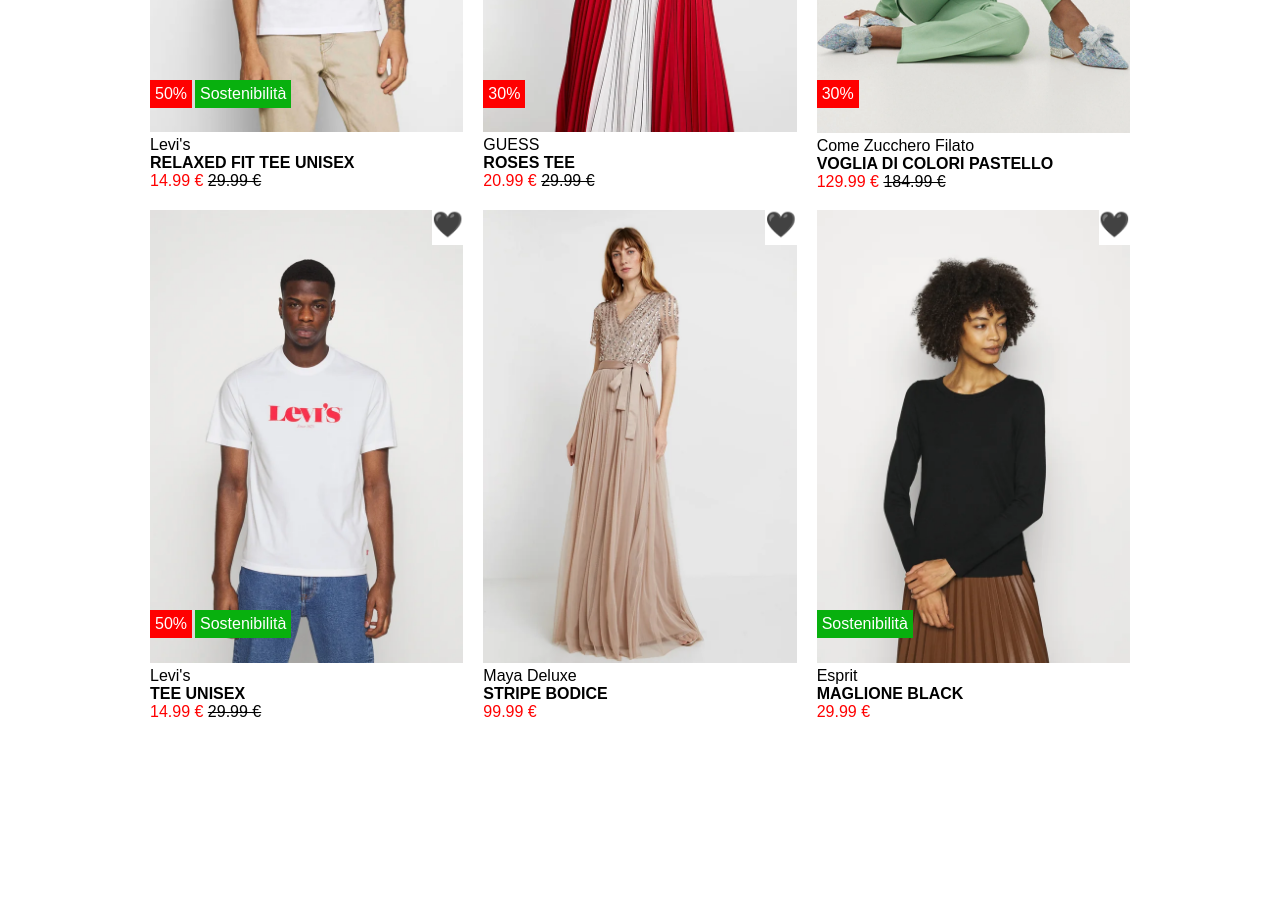
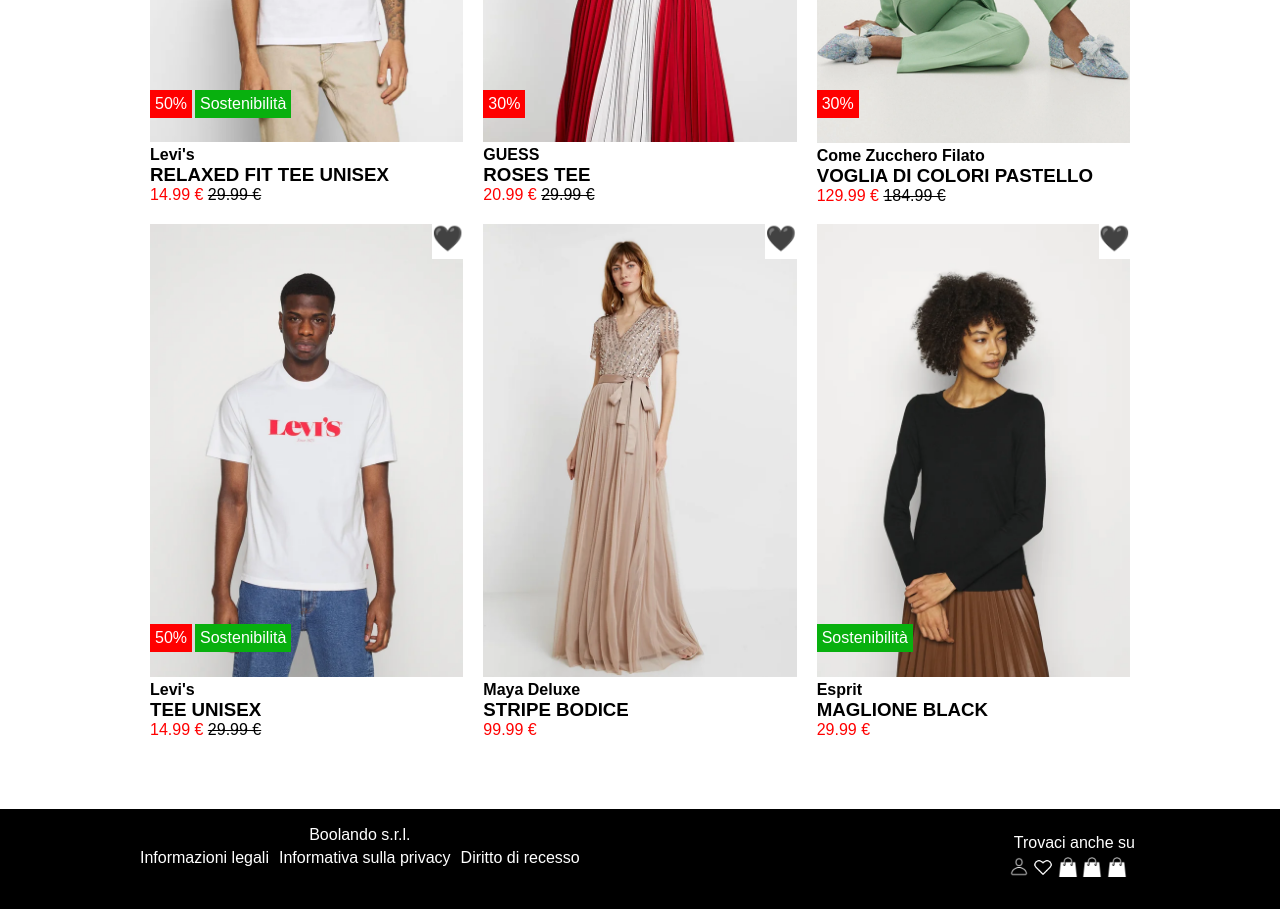
Before and after one commit to Lorenzo-Malatesta99/html-css-boolando, a plain HTML site: page index.html in a window 1280 px wide. Shown: the part 420-1329 px from the top of the page. Before the commit the page ends 1151 px from the top, so only its background shows below. Drawn offline with Linux system fonts and the light colour scheme.

Commit message:
ADD h3,h4, footer

```diff
--- a/index.html
+++ b/index.html
@@ -37,8 +37,8 @@
                     <img class="figure" src="./img/1.webp" alt="img 1">
                 </figure>
                 <caption>
-                   <span> Levi's <br>
-                    <a href="#"><strong>RELAXED FIT TEE UNISEX</strong></a> <br>
+                   <h4>Levi's</h4>
+                    <a href="#"><h3>RELAXED FIT TEE UNISEX</h3></a>
                     <span class="sale">14.99 € </span><span class="full-price"> 29.99 €</span>
                 </caption>
             </div>
@@ -50,8 +50,8 @@
                     <img class="figure" src="./img/2.webp" alt="img 2">
                 </figure>
                 <caption>
-                    GUESS <br>
-                    <a href="#"><strong>ROSES TEE</strong></a> <br>
+                    <h4>GUESS</h4>
+                    <a href="#"><h3>ROSES TEE</h3></a>
                     <span class="sale">20.99 € </span><span class="full-price"> 29.99 €</span>
                 </caption>
             </div>
@@ -63,8 +63,8 @@
                     <img class="figure" src="./img/3.webp" alt="img 3">
                 </figure>
                 <caption>
-                    Come Zucchero Filato<br>
-                    <a href="#"><strong>VOGLIA DI COLORI PASTELLO</strong></a> <br>
+                    <h4>Come Zucchero Filato</h4>
+                    <a href="#"><h3>VOGLIA DI COLORI PASTELLO</h3></a>
                     <span class="sale">129.99 € </span><span class="full-price"> 184.99 €</span>
                 </caption>
             </div>
@@ -77,8 +77,8 @@
                     <img class="figure" src="./img/4.webp" alt="img 4">
                 </figure>
                 <caption>
-                    Levi's<br>
-                    <a href="#"><strong>TEE UNISEX</strong></a> <br>
+                    <h4>Levi's</h4>
+                    <a href="#"><h3>TEE UNISEX</h3></a>
                     <span class="sale">14.99 € </span><span class="full-price"> 29.99 €</span>
                 </caption>
             </div>
@@ -89,8 +89,8 @@
                     <img class="figure" src="./img/5.webp" alt="img 5">
                 </figure>
                 <caption>
-                    Maya Deluxe<br>
-                    <a href="#"><strong>STRIPE BODICE</strong></a> <br>
+                    <h4>Maya Deluxe</h4>
+                    <a href="#"><h3>STRIPE BODICE</h3></a>
                     <span class="sale">99.99 € </span>
                 </caption>
             </div>
@@ -102,8 +102,8 @@
                     <img class="figure" src="./img/6.webp" alt="img 6">
                 </figure>
                 <caption>
-                    Esprit<br>
-                    <a href="#"><strong>MAGLIONE BLACK</strong></a> <br>
+                    <h4>Esprit</h4>
+                    <a href="#"><h3>MAGLIONE BLACK</h3></a>
                     <span class="sale"> 29.99 €</span>
                 </caption>
             </div>
@@ -113,7 +113,28 @@
       </section>
     </main>
     <footer>
-
+        <div class="container-foot">
+            <div class="row-foot">
+                <div class="container foot">
+                    <div class="white">Boolando s.r.l.</div>
+                    <ul class="category foot">
+                        <li><a href="#">Informazioni legali</a></li>
+                        <li><a href="#">Informativa sulla privacy</a></li>
+                        <li><a href="#">Diritto di recesso</a></li>
+                    </ul>
+                </div>
+                <div>
+                    <div class="mini-tab">
+                        <div class="white">Trovaci anche su</div>
+                        <a href="#"><img class="icon" src="./img/icons8-customer-48.png" alt="icona"></a>
+                        <a href="#"><img class="icon" src="./img/icons8-heart-32.png" alt="icona"></a>
+                        <a href="#"><img class="icon" src="./img/icons8-shopping-bag-50.png" alt="icona"></a>
+                        <a href="#"><img class="icon" src="./img/icons8-shopping-bag-50.png" alt="icona"></a>
+                        <a href="#"><img class="icon" src="./img/icons8-shopping-bag-50.png" alt="icona"></a>
+                    </div>
+                </div>
+            </div>
+        </div>
     </footer>
   </body>
 </html>
--- a/style.css
+++ b/style.css
@@ -34,7 +34,7 @@
 }
 
 .container.nav{
-    margin-bottom: 30px;
+    margin-bottom: 40px;
 }
 
 .figure {
@@ -118,3 +118,39 @@
 .only.ambiente{
     left: 0;
 }
+
+
+/* footer */
+
+
+footer{
+    background-color: black;
+}
+
+.row-foot{
+    height: 100px;
+    width: 1000px;
+    display: flex;
+    justify-content: space-between;
+    margin: 0 auto;
+    align-items: center;
+    padding-bottom: 30px;
+}
+
+.white{
+    color: white;
+    text-align: center;
+    padding: 5px;
+}
+
+.container-foot{
+    margin-top: 60px;
+}
+
+.container.foot{
+    flex-direction: column;
+}
+
+.category.foot{
+    gap: 10px;
+}
```
